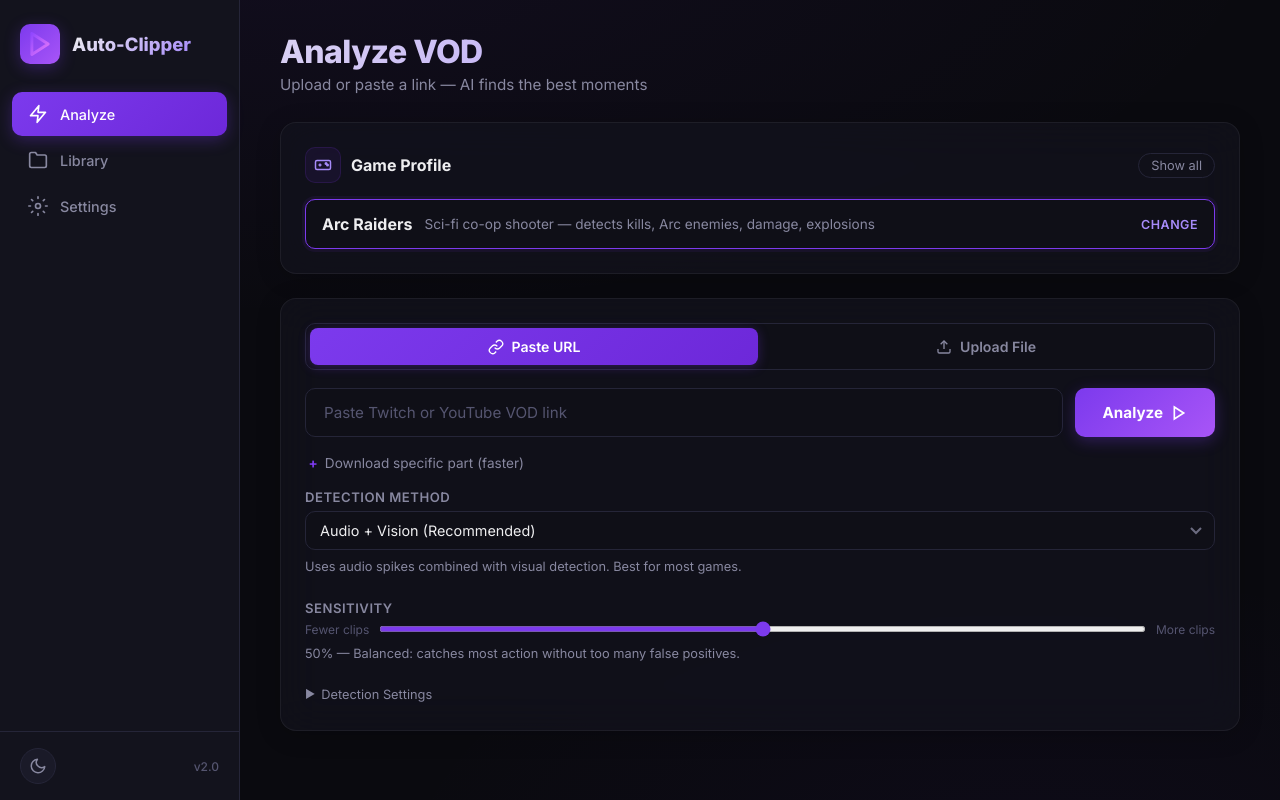
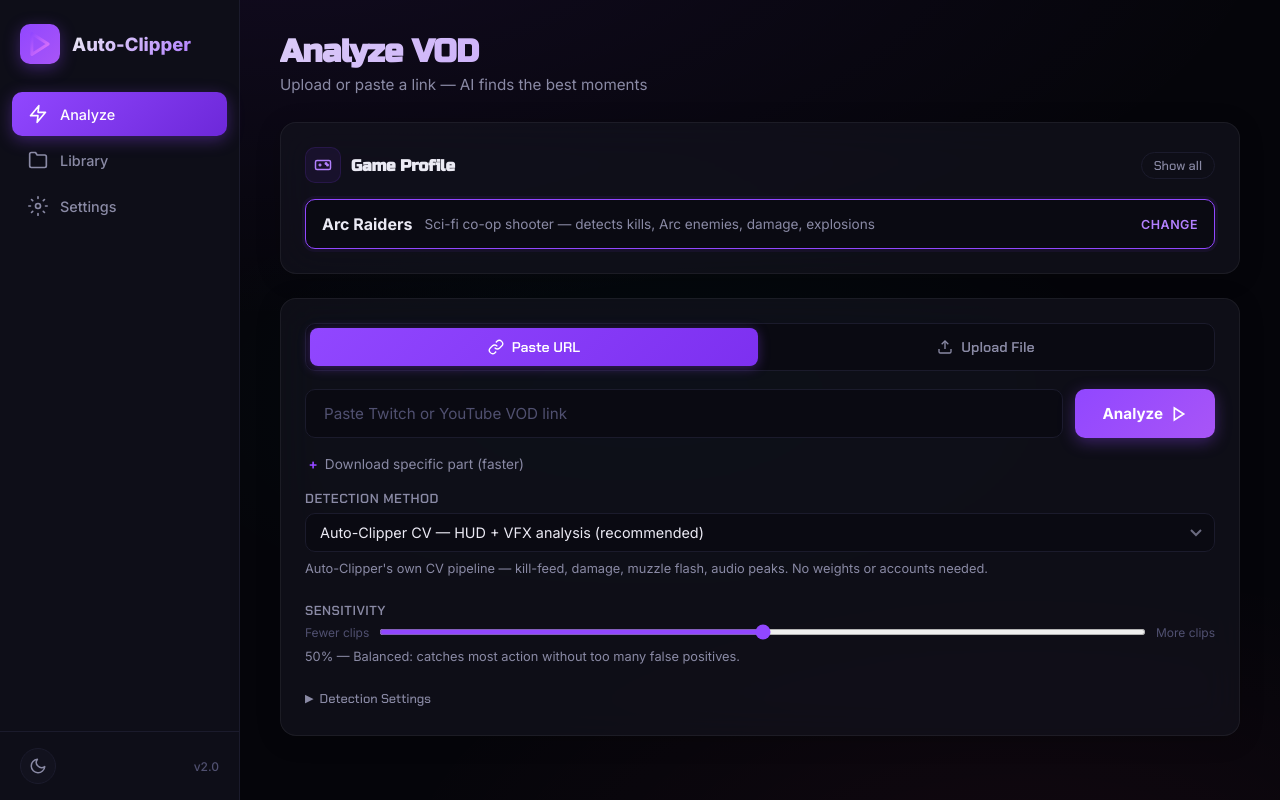
Before and after one commit to fiatveritas/Auto-clipper, a Flask app: page / in a window 1280 px wide. Run offline with Flask 3, Linux system fonts and the light colour scheme; data that the repository does not hold is empty; some libraries are stand-ins or nearby versions.

Commit message:
Fix VOD download + no-.pt fallback + theme refresh
Bug fixes
---------
1. VOD download failures — install.sh / install.bat now run
   `pip install --upgrade yt-dlp` unconditionally. Twitch ships
   API changes frequently and stale yt-dlp is the #1 cause of
   "can't download VOD" reports.

2. yolo_local hard-fail when best.pt missing — app.py now
   catches the "not found" / "not installed" RuntimeError from
   YoloLocalAnalyzer and transparently falls back to the
   Auto-Clipper CV pipeline (ArcClipDetectorAdapter) so the
   user still gets clips instead of an error page.

3. Detection Method dropdown was 12 flat options with no
   hierarchy — user could pick yolo_local or roboflow_* without
   realizing they required external setup. Now grouped via
   <optgroup> into:
      · "Works out of the box — no setup"
        arc_cv_pipeline (new default), audio_cv, clip_triggers,
        audio_only
      · "Advanced / alternate"
        cv_only, motion, scene_change, hybrid, chat_spikes
      · "Needs external API key / weights"
        ai_vision, roboflow_workflow, roboflow_model, yolo_local
   Default flipped from audio_cv to arc_cv_pipeline — the new
   CV pipeline is strictly better and has no dependencies.

Theme refresh — matches auto-clipper.pages.dev
-----------------------------------------------
- Swapped accent from #7c3aed (generic purple) to #9147ff
  (Twitch purple) to match landing page
- Added --cta (#ff3e7f) and --mint (#00e6c3) accent tokens
- Background gradients now use all three brand colors
- Loaded Russo One + Chakra Petch + JetBrains Mono fonts from
  Google Fonts (same as landing)
- Applied via CSS vars: --font-display (Russo One), --font-ui
  (Chakra Petch), --font-mono (JetBrains Mono); mapped h1/h2/
  .field-label/.btn/code selectors

Co-Authored-By: Claude Opus 4.7 <noreply@anthropic.com>

```diff
--- a/app.py
+++ b/app.py
@@ -2079,7 +2079,9 @@ def _run_analysis_on_file(job_id, video_path, api_key="", time_start="", time_en
                 update("error", 0, f"Roboflow model error: {error_msg}")
                 return
         elif detection_method == "yolo_local":
-            # Standalone YOLO model — requires best.pt
+            # Standalone YOLO model — requires best.pt. When weights are
+            # missing, transparently fall back to the CV pipeline so the
+            # user still gets clips instead of a hard error.
             update("analyzing", 42, "Loading YOLO model...")
             try:
                 analyzer = YoloLocalAnalyzer(game_id=game_id)
@@ -2091,11 +2093,23 @@ def _run_analysis_on_file(job_id, video_path, api_key="", time_start="", time_en
                     )
                 )
             except RuntimeError as yolo_err:
-                error_msg = str(yolo_err)
-                print(f"  [YoloLocal] Error: {error_msg}")
-                job["error"] = error_msg
-                update("error", 0, error_msg)
-                return
+                msg = str(yolo_err)
+                print(f"  [YoloLocal] {msg}")
+                if "not found" in msg.lower() or "not installed" in msg.lower():
+                    print("  [YoloLocal] Falling back to Auto-Clipper CV pipeline.")
+                    update("analyzing", 42, "No YOLO weights — falling back to CV pipeline...")
+                    adapter = ArcClipDetectorAdapter(game_id=game_id, scoring_version="v3_temporal")
+                    highlights = adapter.analyze_video(
+                        video_path,
+                        progress_callback=lambda p: update(
+                            "analyzing", 42 + int(p * 38),
+                            f"CV analyzing... {int(p * 100)}%"
+                        )
+                    )
+                else:
+                    job["error"] = msg
+                    update("error", 0, msg)
+                    return
         elif detection_method == "arc_cv_pipeline":
             # Map sensitivity slider to scoring version:
             # 0-19: v1_strict (fewest clips, highest quality)
--- a/static/css/style.css
+++ b/static/css/style.css
@@ -2,23 +2,28 @@
 * { margin: 0; padding: 0; box-sizing: border-box; }
 
 /* ===== CSS VARIABLES ===== */
+/* Theme aligned with auto-clipper.pages.dev landing page:
+   Twitch purple primary + hot-pink CTA + mint accent on OLED black. */
 :root {
-    --bg: #0a0a0f;
-    --bg-elevated: #0f0f17;
-    --surface: #13131d;
-    --surface-hover: #1a1a28;
-    --surface-active: #222235;
-    --border: #252538;
-    --border-subtle: #1c1c2e;
-    --text: #eeeef0;
-    --text-dim: #8888a0;
-    --text-muted: #555570;
-    --accent: #7c3aed;
-    --accent-hover: #6d28d9;
-    --accent-light: #a78bfa;
-    --accent-glow: rgba(124, 58, 237, 0.3);
-    --accent-soft: rgba(124, 58, 237, 0.08);
-    --accent-subtle: rgba(124, 58, 237, 0.04);
+    --bg: #05050a;
+    --bg-elevated: #0a0a12;
+    --surface: #0e0e18;
+    --surface-hover: #12121e;
+    --surface-active: #181828;
+    --border: #1b1b2c;
+    --border-subtle: #14141f;
+    --text: #ebeaf4;
+    --text-dim: #8a8aa5;
+    --text-muted: #505070;
+    --accent: #9147ff;           /* Twitch purple (matches landing --primary) */
+    --accent-hover: #7d30f0;
+    --accent-light: #b380ff;     /* matches landing --primary-hi */
+    --accent-glow: rgba(145, 71, 255, 0.35);
+    --accent-soft: rgba(145, 71, 255, 0.08);
+    --accent-subtle: rgba(145, 71, 255, 0.04);
+    --cta: #ff3e7f;              /* matches landing --cta */
+    --cta-hi: #ff6ea0;
+    --mint: #00e6c3;             /* matches landing --accent */
     --danger: #ef4444;
     --success: #22c55e;
     --warning: #f59e0b;
@@ -39,6 +44,24 @@
     --transition: 0.2s cubic-bezier(0.4, 0, 0.2, 1);
     --transition-spring: 0.35s cubic-bezier(0.34, 1.56, 0.64, 1);
     --font: 'Inter', -apple-system, BlinkMacSystemFont, 'Segoe UI', system-ui, sans-serif;
+    --font-display: 'Russo One', 'Inter', sans-serif;
+    --font-ui: 'Chakra Petch', 'Inter', sans-serif;
+    --font-mono: 'JetBrains Mono', ui-monospace, 'SF Mono', monospace;
+}
+
+/* Display headings match the landing page */
+h1, h2, .brand-title, .loading-content h2 {
+    font-family: var(--font-display);
+    letter-spacing: -0.01em;
+}
+/* Chakra Petch for small caps / labels / buttons — matches landing UI accents */
+.field-label, .btn, .pill, .tag, .badge,
+button[class*="btn"], .nav-item, .tab, .chip {
+    font-family: var(--font-ui);
+}
+/* JetBrains Mono for code and monospace elements */
+code, pre, kbd, .mono, .timestamp, .code-block {
+    font-family: var(--font-mono);
 }
 
 body {
@@ -48,8 +71,9 @@ body {
     min-height: 100vh;
     overflow-x: hidden;
     background-image:
-        radial-gradient(ellipse 80% 50% at 20% -10%, rgba(124, 58, 237, 0.07), transparent),
-        radial-gradient(ellipse 50% 40% at 80% 110%, rgba(88, 28, 200, 0.05), transparent);
+        radial-gradient(ellipse 80% 50% at 20% -10%, rgba(145, 71, 255, 0.09), transparent),
+        radial-gradient(ellipse 50% 40% at 80% 110%, rgba(255, 62, 127, 0.05), transparent),
+        radial-gradient(ellipse 40% 30% at 50% 50%, rgba(0, 230, 195, 0.03), transparent);
 }
 
 /* Scrollbar */
--- a/templates/index.html
+++ b/templates/index.html
@@ -6,7 +6,8 @@
     <title>Auto-Clipper</title>
     <link rel="stylesheet" href="/static/css/style.css">
     <link rel="preconnect" href="https://fonts.googleapis.com">
-    <link href="https://fonts.googleapis.com/css2?family=Inter:wght@400;500;600;700;800;900&display=swap" rel="stylesheet">
+    <link rel="preconnect" href="https://fonts.gstatic.com" crossorigin>
+    <link href="https://fonts.googleapis.com/css2?family=Inter:wght@400;500;600;700;800;900&family=Russo+One&family=Chakra+Petch:wght@500;600;700&family=JetBrains+Mono:wght@400;500;700&display=swap" rel="stylesheet">
 </head>
 <body>
     <!-- Loading overlay -->
@@ -186,21 +187,27 @@
                     <div class="detection-method-section">
                         <label class="field-label" for="detection-method">Detection Method</label>
                         <select id="detection-method" class="select-field" onchange="onDetectionMethodChange(this.value)">
-                            <option value="audio_cv" selected>Audio + Vision (Recommended)</option>
-                            <option value="audio_only">Audio Only (fastest)</option>
-                            <option value="cv_only">Computer Vision Only</option>
-                            <option value="motion">Motion Detection</option>
-                            <option value="scene_change">Scene Change Detection</option>
-                            <option value="hybrid">Hybrid (all signals combined)</option>
-                            <option value="clip_triggers">Clip Triggers ("clip that!" voice detection)</option>
-                            <option value="chat_spikes">Chat Spikes (Twitch only)</option>
-                            <option value="ai_vision">AI Vision (xAI Grok)</option>
-                            <option value="roboflow_workflow">Roboflow AI Workflow</option>
-                            <option value="roboflow_model">Roboflow Model</option>
-                            <option value="yolo_local">YOLO Local Model (requires best.pt)</option>
-                            <option value="arc_cv_pipeline">CV Pipeline &mdash; HUD + VFX Analysis</option>
+                            <optgroup label="Works out of the box — no setup">
+                                <option value="arc_cv_pipeline" selected>Auto-Clipper CV &mdash; HUD + VFX analysis (recommended)</option>
+                                <option value="audio_cv">Audio + Vision &mdash; audio spikes + color detection</option>
+                                <option value="clip_triggers">Voice Triggers &mdash; "clip it" / "clip that"</option>
+                                <option value="audio_only">Audio Only &mdash; fastest</option>
+                            </optgroup>
+                            <optgroup label="Advanced / alternate">
+                                <option value="cv_only">Computer Vision Only</option>
+                                <option value="motion">Motion Detection</option>
+                                <option value="scene_change">Scene Change Detection</option>
+                                <option value="hybrid">Hybrid &mdash; all signals combined</option>
+                                <option value="chat_spikes">Chat Spikes (Twitch only)</option>
+                            </optgroup>
+                            <optgroup label="Needs external API key / weights">
+                                <option value="ai_vision">AI Vision &mdash; xAI Grok (needs API key)</option>
+                                <option value="roboflow_workflow">Roboflow Workflow (needs API key)</option>
+                                <option value="roboflow_model">Roboflow Model (needs API key)</option>
+                                <option value="yolo_local">YOLO Local (needs best.pt in models/)</option>
+                            </optgroup>
                         </select>
-                        <p class="hint-text" id="detection-hint">Uses audio spikes combined with visual detection. Best for most games.</p>
+                        <p class="hint-text" id="detection-hint">Auto-Clipper's own CV pipeline — kill-feed, damage, muzzle flash, audio peaks. No weights or accounts needed.</p>
                     </div>
 
                     <!-- Sensitivity Slider -->
```
Also changed, not shown: 2 other files.
